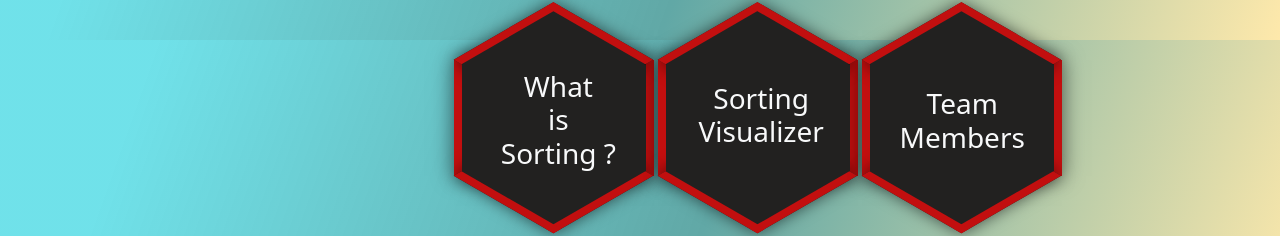
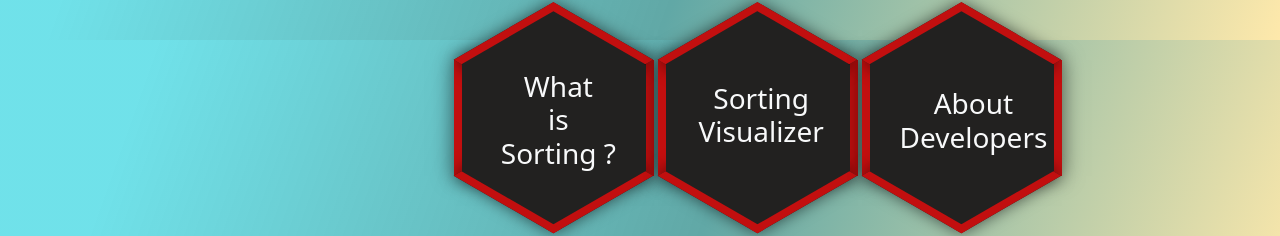
Before and after one commit to Arun04Sharma/super-octo-carnival, a plain HTML site: page index.html in a window 1280 px wide. Shown: the part 274-510 px from the top of the page. Drawn offline with nearby package versions, Linux system fonts and the light colour scheme.

Commit message:
Update index.html

```diff
--- a/index.html
+++ b/index.html
@@ -38,7 +38,7 @@
 
 
         <div id="tag3">
-          <a href="team.html" target="blank"><h3>Team <br> Members</h3></a>
+          <a href="team.html" target="blank"><h3>About <br> Developers</h3></a>
         </div>
 
     </div>
```
